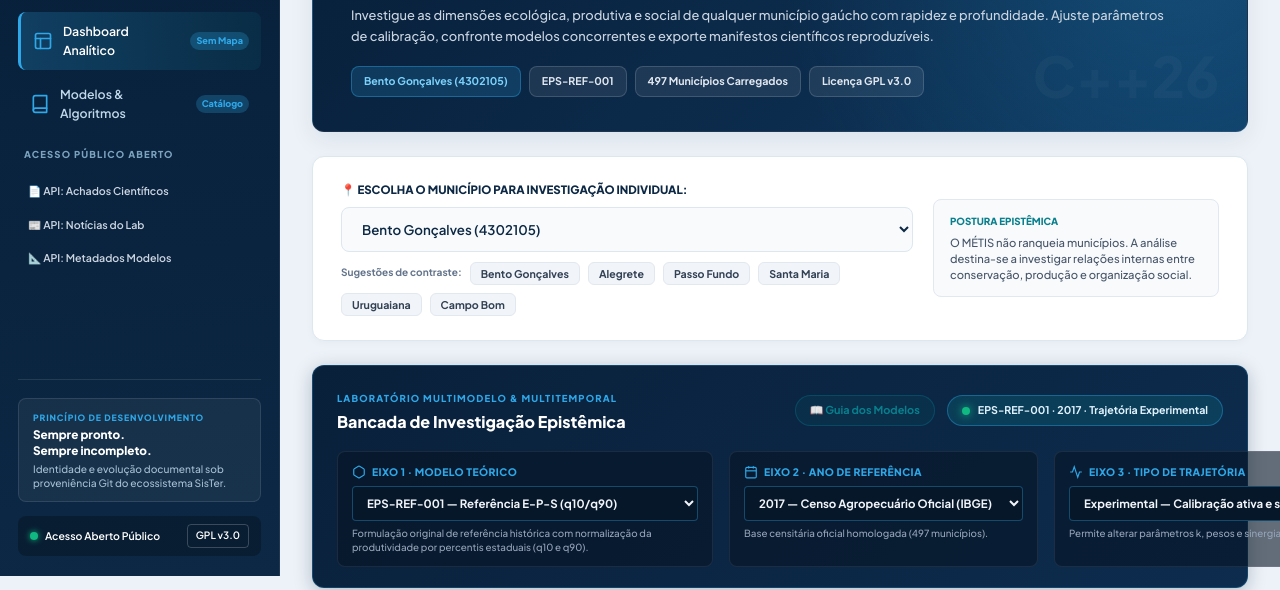
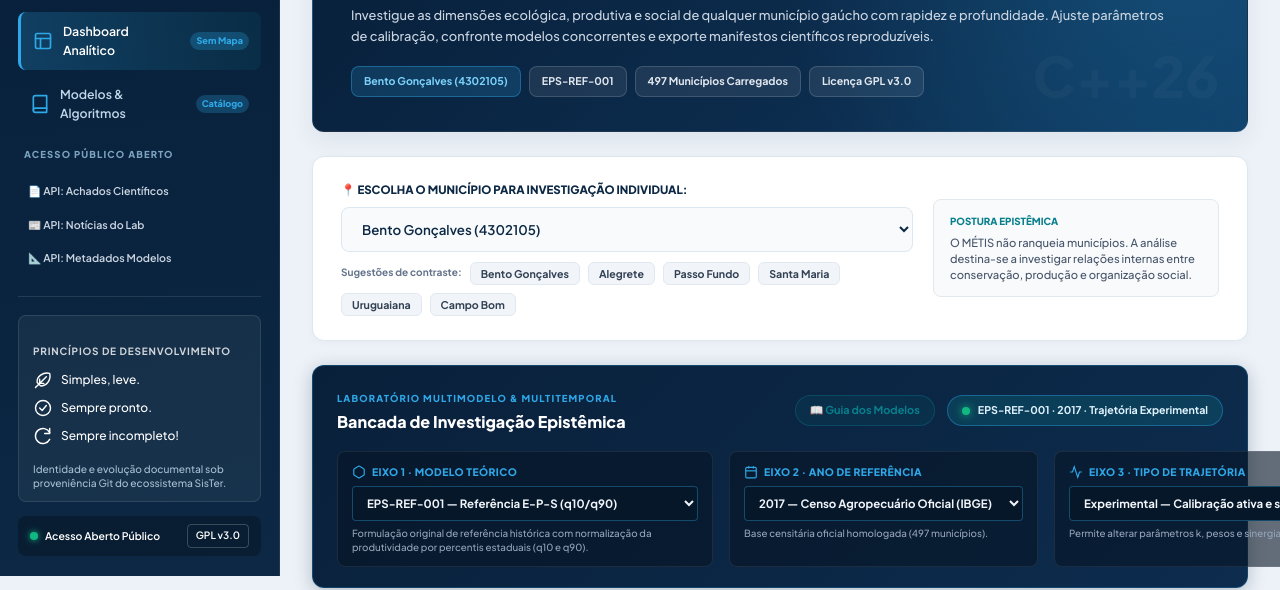
Before and after one commit to jpereiratrindade/METIS, a plain HTML site: page web/dashboard.html in a window 1280 px wide. Shown: the part 224-814 px from the top of the page. Drawn offline with Linux system fonts and the light colour scheme; no server answers.

Commit message:
feat: add shared development principles and accessible symbols

```diff
--- a/web/dashboard.html
+++ b/web/dashboard.html
@@ -324,6 +324,15 @@
       }
     }
   </style>
+<style>
+/* Princípios SisTer: compromissos de desenvolvimento, independentes da saúde do serviço. */
+.sister-principles{grid-column:1/-1;padding:16px 0;font:inherit;color:inherit}
+.sister-principles-title{display:block;font-size:10px;font-weight:700;letter-spacing:.08em;opacity:.8}
+.sister-principles-list{list-style:none!important;display:flex;flex-wrap:wrap;gap:10px 22px;margin:10px 0 0!important;padding:0!important}
+.sister-principles-list li{display:flex!important;align-items:center;gap:8px;font-size:12px;line-height:1.5;color:inherit}
+.sister-principles-list svg{display:block;width:20px!important;height:20px!important;flex:0 0 20px;fill:none!important;stroke:currentColor!important;stroke-width:1.7;stroke-linecap:round;stroke-linejoin:round}
+aside .sister-principles-list{display:grid;gap:8px}
+</style>
 </head>
 <body>
 
@@ -409,8 +418,7 @@
 
     <div class="sidebar-bottom">
       <div class="side-note">
-        <small>PRINCÍPIO DE DESENVOLVIMENTO</small>
-        <strong>Sempre pronto.<br>Sempre incompleto.</strong>
+        <section class="sister-principles" aria-label="Princípios de desenvolvimento"><span class="sister-principles-title">PRINCÍPIOS DE DESENVOLVIMENTO</span><ul class="sister-principles-list"><li><svg viewBox="0 0 24 24" width="20" height="20" aria-hidden="true"><path d="M20 4C12 2 4 8 5 15l4 4c7 1 13-7 11-15Z"/><path d="M3 21 16 8M8 16v-5m0 5h5"/></svg><span>Simples, leve.</span></li><li><svg viewBox="0 0 24 24" width="20" height="20" aria-hidden="true"><circle cx="12" cy="12" r="9"/><path d="m8 12 3 3 5-6"/></svg><span>Sempre pronto.</span></li><li><svg viewBox="0 0 24 24" width="20" height="20" aria-hidden="true"><path d="M20 8a9 9 0 1 0 0 8"/><path d="M20 3v6h-6"/></svg><span>Sempre incompleto!</span></li></ul></section>
         <p>Identidade e evolução documental sob proveniência Git do ecossistema SisTer.</p>
       </div>
 
```
Also changed, not shown: web/index.html (+10 -2 lines), web/mapa.html (+10 -2 lines), web/modelos.html (+10 -2 lines), docs/sister-principles/always-incomplete.svg (added), docs/sister-principles/always-ready.svg (added), docs/sister-principles/simple-light.svg (added), 2 other files.
